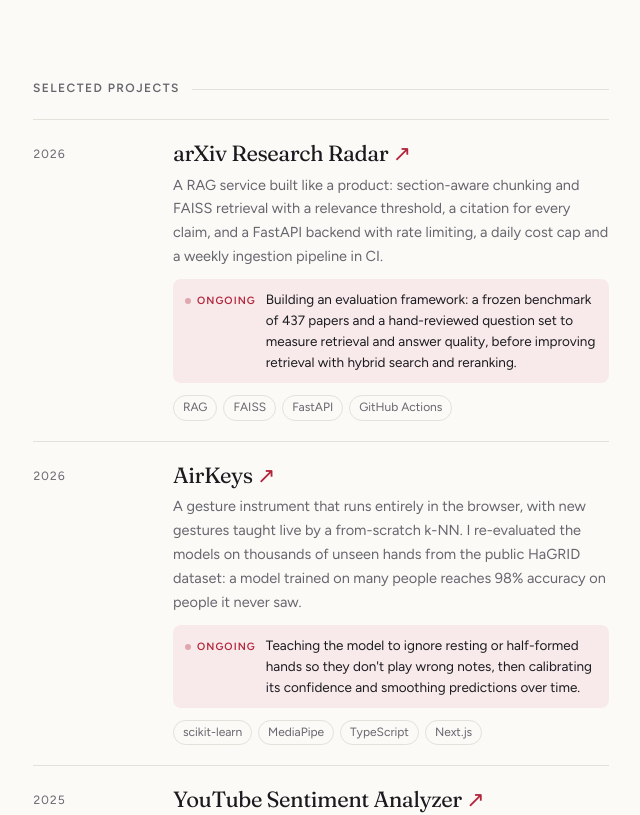
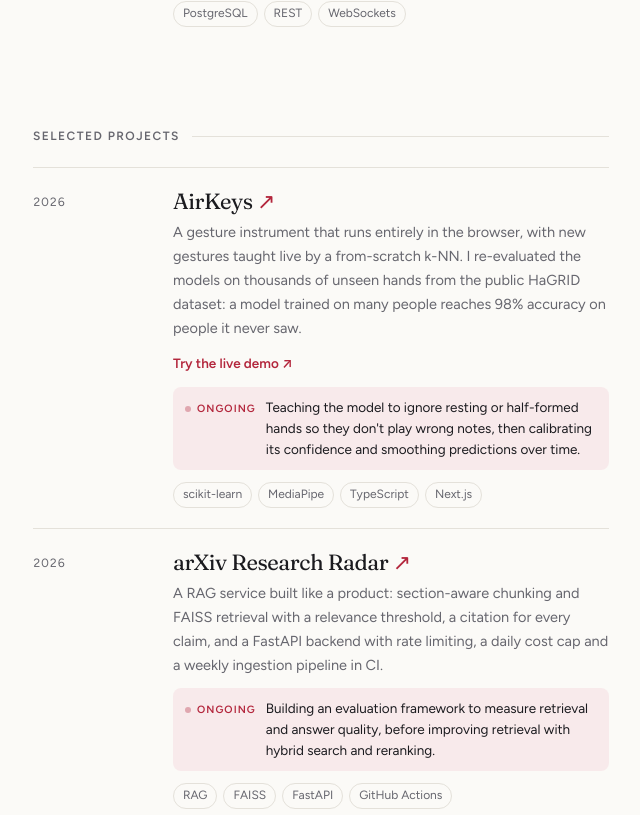
Before and after one commit to anastber/personal-portfolio, a React (Vite) app: page / in a window 1280 px wide. Shown: the part 1638-2453 px from the top of the page, without its empty margins (319-959 px from the left). Built offline with nearby package versions, Linux system fonts and the light colour scheme.

Commit message:
Add AirKeys live demo link

```diff
--- a/src/components/Entry.tsx
+++ b/src/components/Entry.tsx
@@ -4,16 +4,22 @@ interface EntryProps {
   when: string;
   title: React.ReactNode;
   description: string;
+  demo?: string;
   ongoing?: string;
   stack: string[];
 }
 
-const Entry: React.FC<EntryProps> = ({ when, title, description, ongoing, stack }) => (
+const Entry: React.FC<EntryProps> = ({ when, title, description, demo, ongoing, stack }) => (
   <article className="entry reveal">
     <div className="entry-when">{when}</div>
     <div>
       <h3 className="entry-title display">{title}</h3>
       <p className="entry-text">{description}</p>
+      {demo && (
+        <a className="entry-demo" href={demo} target="_blank" rel="noopener noreferrer">
+          Try the live demo <span aria-hidden="true">↗</span>
+        </a>
+      )}
       {ongoing && (
         <p className="entry-ongoing">
           <b>Ongoing</b>
--- a/src/components/Projects.tsx
+++ b/src/components/Projects.tsx
@@ -16,6 +16,7 @@ const Projects: React.FC = () => (
             </a>
           }
           description={project.description}
+          demo={project.demo}
           ongoing={project.ongoing}
           stack={project.stack}
         />
--- a/src/data/content.ts
+++ b/src/data/content.ts
@@ -10,6 +10,7 @@ export interface Project {
   year: string;
   title: string;
   url: string;
+  demo?: string;
   description: string;
   ongoing?: string;
   stack: string[];
@@ -45,7 +46,7 @@ export const experiences: Experience[] = [
     title: 'Tech & Operations Intern',
     company: 'Gentle Mates',
     description:
-      'Trained a YOLO logo detector on a dataset I built myself, then built the analytics tool around it, with NLP brand-mention tracking and a dashboard on top.',
+      'Trained a YOLO logo detector on a dataset I built myself, then built the analytics tool around it, with NLP brand-mention tracking and a dashboard on top. Contributed to the development of other impactful software and AI internal tools for analytics, monitoring, and operations',
     stack: ['YOLO', 'Computer Vision', 'NLP'],
   },
   {
@@ -61,23 +62,24 @@ export const experiences: Experience[] = [
 export const projects: Project[] = [
   {
     year: '2026',
+    title: 'AirKeys',
+    url: 'https://github.com/anastber/air-keys',
+    demo: 'https://air-keys-delta.vercel.app/',
+    description:
+      'A gesture instrument that runs entirely in the browser, with new gestures taught live by a from-scratch k-NN. I re-evaluated the models on thousands of unseen hands from the public HaGRID dataset: a model trained on many people reaches 98% accuracy on people it never saw.',
+    ongoing:
+      "Teaching the model to ignore resting or half-formed hands so they don't play wrong notes, then calibrating its confidence and smoothing predictions over time.",
+    stack: ['scikit-learn', 'MediaPipe', 'TypeScript', 'Next.js'],
+  },
+  {
+    year: '2026',
     title: 'arXiv Research Radar',
     url: 'https://github.com/anastber/arxiv-research-radar',
     description:
       'A RAG service built like a product: section-aware chunking and FAISS retrieval with a relevance threshold, a citation for every claim, and a FastAPI backend with rate limiting, a daily cost cap and a weekly ingestion pipeline in CI.',
     ongoing:
-      'Building an evaluation framework: a frozen benchmark of 437 papers and a hand-reviewed question set to measure retrieval and answer quality, before improving retrieval with hybrid search and reranking.',
+      'Building an evaluation framework to measure retrieval and answer quality, before improving retrieval with hybrid search and reranking.',
     stack: ['RAG', 'FAISS', 'FastAPI', 'GitHub Actions'],
-  },
-  {
-    year: '2026',
-    title: 'AirKeys',
-    url: 'https://github.com/anastber/air-keys',
-    description:
-      'A gesture instrument that runs entirely in the browser, with new gestures taught live by a from-scratch k-NN. I re-evaluated the models on thousands of unseen hands from the public HaGRID dataset: a model trained on many people reaches 98% accuracy on people it never saw.',
-    ongoing:
-      "Teaching the model to ignore resting or half-formed hands so they don't play wrong notes, then calibrating its confidence and smoothing predictions over time.",
-    stack: ['scikit-learn', 'MediaPipe', 'TypeScript', 'Next.js'],
   },
   {
     year: '2025',
--- a/src/styles/sections.scss
+++ b/src/styles/sections.scss
@@ -165,6 +165,31 @@
   font-size: 14.5px;
 }
 
+.entry-demo {
+  display: inline-block;
+  margin: 0 0 12px;
+  font-size: 13.5px;
+  font-weight: 600;
+  color: var(--accent);
+  text-decoration: none;
+  padding-bottom: 1px;
+  background: linear-gradient(var(--accent), var(--accent)) 0 100% / 0 1.5px no-repeat;
+  transition: background-size 0.35s;
+
+  span {
+    display: inline-block;
+    transition: transform 0.35s var(--ease-out);
+  }
+
+  &:hover {
+    background-size: 100% 1.5px;
+
+    span {
+      transform: translate(3px, -3px);
+    }
+  }
+}
+
 .section .entry-ongoing {
   display: flex;
   gap: 10px;
```
